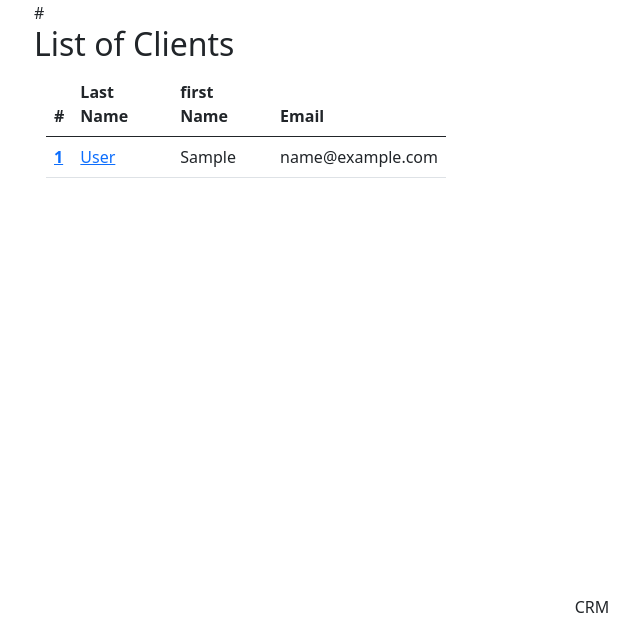
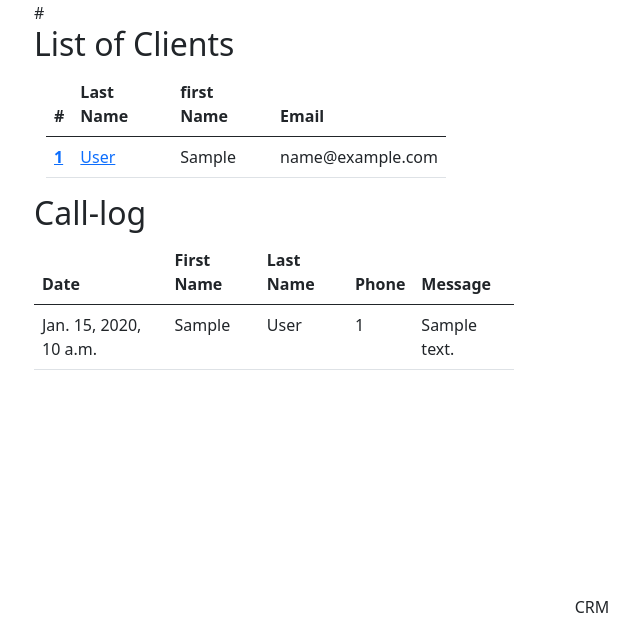
Before and after one commit to Shane-Bath/PP4-Django-CRM-App, a Django app: template dashboard/templates/dashboard.html in a window 1280 px wide. Shown: the part 141-762 px from the top of the page, without its empty margins (48-688 px from the left). Run offline with Django 3.2, Linux system fonts and the light colour scheme; tables that the repository leaves empty hold one stand-in row (values such as "Sample post"); the template is opened without the code that fills it: values that come from a table or form of the project are taken from there, most other values are stand-ins (such as "Sample title", 1, 10 or a date in 2020); data that the repository does not hold is empty; some libraries are stand-ins or nearby versions.

Commit message:
add call log display and added it dashboard

```diff
--- a/dashboard/templates/dashboard.html
+++ b/dashboard/templates/dashboard.html
@@ -18,11 +18,15 @@
 
 <div class="container">
 
-
-
     {% include 'dash-client-list.html' %}
 
 </div>
 
 
+<div class="container">
+    {% include 'display-call.html' %}
+
+
+</div>
+
 {% endblock %}
--- /dev/null
+++ b/dashboard/templates/display-call.html
@@ -0,0 +1,39 @@
+{% block content %}
+
+
+<h2 class="call-list">Call-log</h2>
+
+<div>
+    <table class="table" style="width: 30rem;">
+        <thead>
+            <tr>
+                <th scope="col">Date</th>
+                <th scope="col">First Name</th>
+                <th scope="col">Last Name</th>
+                <th scope="col">Phone</th>
+                <th scope="col">Message</th>
+            </tr>
+        </thead>
+        <tbody>
+            {% for call_log in call_logs %}
+            <tr>
+                <td>{{ call_log.created_on }}</td>
+                <td>{{ call_log.first_name }}</td>
+                <td>{{ call_log.last_name }}</td>
+                <td>{{ call_log.phone_number}}</td>
+                <td>{{ call_log.message}}</td>
+            </tr>
+            {% endfor %}
+        </tbody>
+    </table>
+</div>
+
+
+
+<script src="https://kit.fontawesome.com/ed160d90da.js" crossorigin="anonymous"></script>
+<link href="https://cdn.jsdelivr.net/npm/bootstrap@5.0.1/dist/css/bootstrap.min.css" rel="stylesheet"
+    integrity="sha384-+0n0xVW2eSR5OomGNYDnhzAbDsOXxcvSN1TPprVMTNDbiYZCxYbOOl7+AMvyTG2x" crossorigin="anonymous">
+<script src="https://cdn.jsdelivr.net/npm/bootstrap@5.0.1/dist/js/bootstrap.bundle.min.js"
+    integrity="sha384-gtEjrD/SeCtmISkJkNUaaKMoLD0//ElJ19smozuHV6z3Iehds+3Ulb9Bn9Plx0x4" crossorigin="anonymous">
+    </script>
+{% endblock %}
--- a/pp4_crm_app/urls.py
+++ b/pp4_crm_app/urls.py
@@ -32,4 +32,5 @@ urlpatterns = [
     path('edit-note/<int:id>/', views.display_note, name='edit-note'),
     path('<int:id>/note/', views.display_client_note, name='client-note'),
     path('edit-client/<int:id>/', views.update_client, name='edit-client'),
+    path('display-call/', views.display_call_log, name='display-call')
 ]
```
Also changed, not shown: dashboard/templates/edit-client.html (+8 -0 lines), dashboard/views.py (+20 -12 lines).
